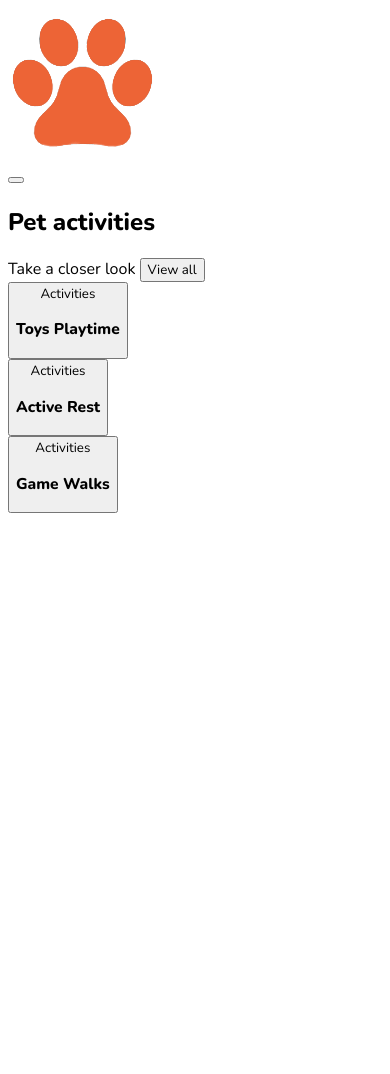
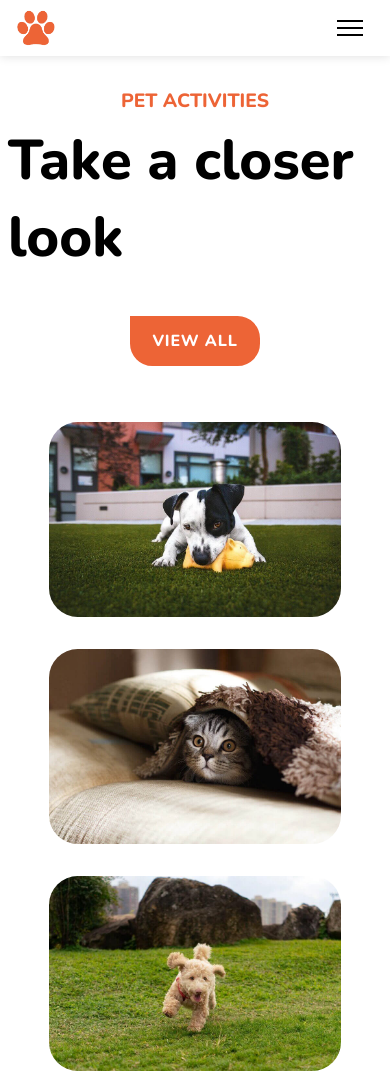
Before and after one commit to jmora-dev/202204-W02-Javier-Mora, a plain HTML site: page index.html in a window 390 px wide. Before the commit the page ends 844 px from the top, so only its background shows below. Drawn offline with nearby package versions, Linux system fonts and the light colour scheme.

Commit message:
Add mobile style

```diff
--- a/index.css
+++ b/index.css
@@ -1,3 +1,162 @@
+:root {
+    --main-color: #ed6436;
+}
+
 * {
+    box-sizing: border-box;
     font-family: "Nunito", sans-serif;
 }
+
+body {
+    padding: 0;
+    margin: 0;
+}
+
+.navbar {
+    display: flex;
+    justify-content: space-between;
+    padding: 0.5rem 1rem;
+    box-shadow: 0 0 10px #ddd;
+}
+
+.navbar__logo {
+    height: 2.5rem;
+}
+
+.navbar__logo__img {
+    width: 100%;
+    height: 100%;
+    object-fit: contain;
+}
+
+.navbar__expand-btn {
+    height: 2.5rem;
+    width: 3rem;
+    display: flex;
+    flex-direction: column;
+    justify-content: space-evenly;
+    padding: 0.4rem 0.7rem;
+    background: none;
+    border: none;
+    cursor: pointer;
+}
+
+.navbar__expand-btn__bar {
+    width: 100%;
+    height: 2px;
+    background-color: black;
+}
+
+.section {
+    display: flex;
+    flex-direction: column;
+    align-items: center;
+}
+
+.section__header {
+    display: flex;
+    flex-direction: column;
+    align-items: center;
+    justify-content: center;
+    padding: 1rem 0.5rem 1.5rem 0.5rem;
+}
+
+.section__title {
+    color: var(--main-color);
+    text-transform: uppercase;
+    font-size: 1.2rem;
+    margin-bottom: 0.5rem;
+}
+
+.section__subtitle {
+    font-size: 3.5rem;
+    font-weight: 800;
+    margin-bottom: 2.5rem;
+}
+
+.button {
+    border-radius: 0 1.4rem 1.4rem 1.4rem;
+    border: 3px solid var(--main-color);
+    cursor: pointer;
+    text-transform: uppercase;
+    font-weight: 800;
+    letter-spacing: 0.05rem;
+    padding: 0.7rem 1.2rem;
+    color: #fff;
+    font-size: 1rem;
+    background-color: var(--main-color);
+}
+
+.button:hover,
+.button:focus {
+    background-color: transparent;
+    color: var(--main-color);
+}
+
+.card-list {
+    display: flex;
+    flex-direction: column;
+    align-items: center;
+    gap: 2rem;
+    width: 100%;
+    margin: 2rem 0;
+}
+
+.card {
+    border: 0;
+    width: 75%;
+    max-width: 40rem;
+    aspect-ratio: 1.5;
+    border-radius: 1.8rem;
+    color: #fff;
+    background-color: var(--main-color);
+    text-decoration: none;
+}
+
+.card__content-panel {
+    width: 100%;
+    height: 100%;
+    display: flex;
+    justify-content: center;
+    align-items: flex-end;
+    border-radius: 1.8rem;
+    background-color: rgba(0, 0, 0, 0.3);
+    opacity: 0;
+}
+
+.card__content-panel:hover {
+    opacity: 1;
+}
+
+.clard__text-panel {
+    text-align: center;
+    margin-bottom: 2rem;
+}
+
+.card__section {
+    text-transform: uppercase;
+    margin: 0;
+}
+
+.card__title {
+    font-size: 1.6rem;
+    margin: 0;
+}
+
+.card--dog01 {
+    background-image: url(./images/01.jpg);
+    background-position: center;
+    background-size: cover;
+}
+
+.card--dog02 {
+    background-image: url(./images/03.jpg);
+    background-position: center;
+    background-size: cover;
+}
+
+.card--cat01 {
+    background-image: url(./images/02.jpg);
+    background-position: center;
+    background-size: cover;
+}
--- a/index.html
+++ b/index.html
@@ -14,50 +14,54 @@
         />
     </head>
     <body>
-        <header>
-            <img src="./images/logo2.png" alt="Pets logo" />
+        <header class="navbar">
+            <a href="#" class="navbar__logo">
+                <img
+                    class="navbar__logo__img"
+                    src="./images/logo2.png"
+                    alt="Pets logo"
+                />
+            </a>
             <nav>
-                <button>
-                    <div>
-                        <div></div>
-                        <div></div>
-                        <div></div>
-                    </div>
+                <button class="navbar__expand-btn">
+                    <span class="navbar__expand-btn__bar"></span>
+                    <span class="navbar__expand-btn__bar"></span>
+                    <span class="navbar__expand-btn__bar"></span>
                 </button>
             </nav>
         </header>
         <main>
-            <section>
-                <header>
-                    <h2>Pet activities</h2>
-                    <span>Take a closer look</span>
-                    <button>View all</button>
+            <section class="section">
+                <header class="section__header">
+                    <h2 class="section__title">Pet activities</h2>
+                    <span class="section__subtitle">Take a closer look</span>
+                    <button class="button">View all</button>
                 </header>
-                <div>
-                    <section>
-                        <button>
-                            <div>
-                                <span>Activities</span>
-                                <h3>Toys Playtime</h3>
+                <div class="card-list">
+                    <a href="#" class="card card--dog01">
+                        <div class="card__content-panel">
+                            <div class="clard__text-panel">
+                                <span class="card__section">Activities</span>
+                                <h3 class="card__title">Toys Playtime</h3>
                             </div>
-                        </button>
-                    </section>
-                    <section>
-                        <button>
-                            <div>
-                                <span>Activities</span>
-                                <h3>Active Rest</h3>
+                        </div>
+                    </a>
+                    <a href="#" class="card card--cat01">
+                        <div class="card__content-panel">
+                            <div class="clard__text-panel">
+                                <span class="card__section">Activities</span>
+                                <h3 class="card__title">Active Rest</h3>
                             </div>
-                        </button>
-                    </section>
-                    <section>
-                        <button>
-                            <div>
-                                <span>Activities</span>
-                                <h3>Game Walks</h3>
+                        </div>
+                    </a>
+                    <a href="#" class="card card--dog02">
+                        <div class="card__content-panel">
+                            <div class="clard__text-panel">
+                                <span class="card__section">Activities</span>
+                                <h3 class="card__title">Game Walks</h3>
                             </div>
-                        </button>
-                    </section>
+                        </div>
+                    </a>
                 </div>
             </section>
         </main>
```
